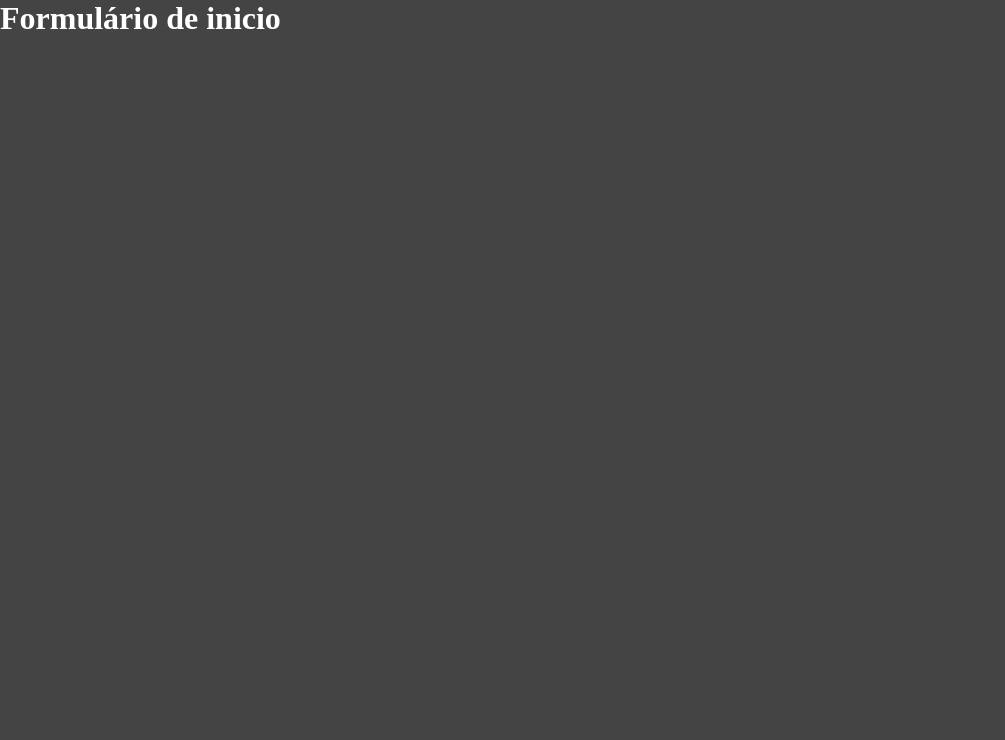
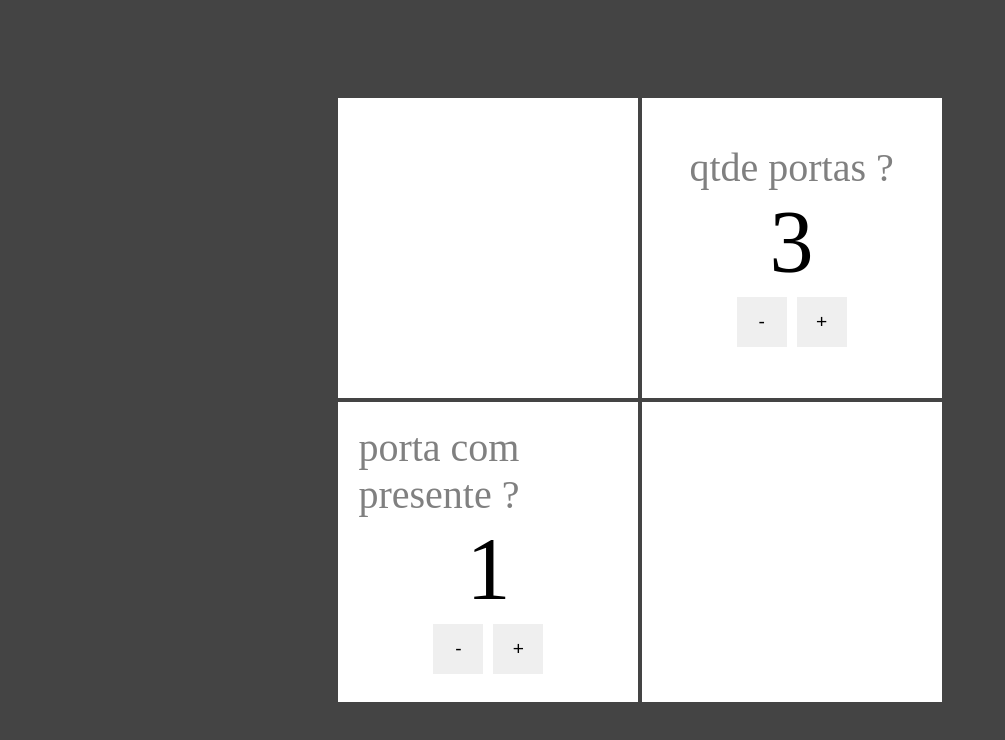
Before and after one commit to NTN1789/portaPremiada, a Next.js app: page / in a window 1280 px wide. Shown: the top 740 px of the page, without its empty margins (0-1005 px from the left). Built offline with nearby package versions, Linux system fonts and the light colour scheme.

Commit message:
finalizado o projeto

```diff
--- /dev/null
+++ b/src/components/card/Card.tsx
@@ -0,0 +1,21 @@
+import styles from "../../styles/Card.module.scss"
+
+interface Cards {
+    bgColor?:string
+    children?:any
+    color?:string
+}
+
+
+
+export default function Card(props:Cards) {
+  return (
+    <div className={styles.card}
+      style={{
+        backgroundColor: props.color ?? "#fff"
+
+      }} >
+        {props.children}
+        </div>
+  )
+}
--- /dev/null
+++ b/src/components/input/EntradaNumerica.tsx
@@ -0,0 +1,24 @@
+import styles from "../../styles/EntradaNumerica.module.scss"
+
+type Props = {
+    text: string;
+    value: number;
+    onChange: (newValue: number) => void;
+}
+
+export default function EntradaNumerica(props: Props) {
+
+const dec = () => props.onChange(props.value - 1)
+const inc = () => props.onChange(props.value + 1)
+    return (
+        <div className={styles.entradaNumerica}>
+            <span className={styles.text}>{props.text} </span>
+            <span className={styles.value}>{props.value}</span>
+
+            <div className={styles.botoes}>
+                <button className={styles.btn} onClick={dec}>-</button>
+                <button className={styles.btn} onClick={inc}>+</button>
+            </div>
+        </div>
+    )
+}
--- a/src/functions/quantidadePortas.ts
+++ b/src/functions/quantidadePortas.ts
@@ -5,7 +5,7 @@
 // Array.from({length:10},(,i) => i + 1  ) => vai contar até 10
 
 
-export function criarPortas(qtde:number,portaComPresente:number):PortaModel[] {
+export function CriarPortas(qtde:number,portaComPresente:number):PortaModel[] {
 
     return Array.from({length:qtde}, (_,i) => {
 
--- a/src/pages/index.tsx
+++ b/src/pages/index.tsx
@@ -1,20 +1,42 @@
-
-import Portas from '@/components/Porta/Portas'
-
-import PortaModel from '@/models/PortaModel'
+import Card from '@/components/card/Card'
+import styles from "../styles/Formulario.module.scss"
+import Link from 'next/link'
+import EntradaNumerica from '@/components/input/EntradaNumerica'
+import { useState } from 'react'
 
 
-
-export default function Home() {
-
-
+export default function Form() {
+const [qtdePortas, setQtdePortas] = useState<Number | null>(3);
+const [comPresente, setComPresente] = useState<Number | null>(1);
 
 
   return (
-    <div
-    style={{display:"flex"    }} >
+    <div className={styles.form} >
+      <div >
+        <Card bgcolor="#c0392c">
+          <h1>Monty hall</h1>
+        </Card>
+        <Card >
+            <EntradaNumerica text='qtde portas ?'
+             value={qtdePortas}
+             onChange={novaqtde => setQtdePortas(novaqtde)}/>
+        </Card>
+      </div>
+      <div >
+        <Card >
+        <EntradaNumerica text='porta com presente ?'
+             value={comPresente}
+             onChange={novaPortaComPresente => setComPresente(novaPortaComPresente)}/>
 
-    <h1>Formulário de inicio</h1>
+        </Card>
+
+        <Card bgcolor="green">
+          <Link href={`/jogo/${qtdePortas}/${comPresente}`} >
+            <h2 className={styles.link} >Iniciar</h2>
+          </Link>
+        </Card>
+      </div>
+
 
     </div>
   )
--- /dev/null
+++ b/src/styles/EntradaNumerica.module.scss
@@ -0,0 +1,34 @@
+.entradaNumerica{
+  display: flex;
+  flex-direction: column;
+  flex: 1;
+  align-items: center;
+  justify-content: center;
+  color: black;
+
+  font-size: 2.5rem;
+}
+
+.text {
+    color:gray;
+}
+
+.value {
+    color:black;
+    font-size: 5.5rem;
+}
+
+.botoes{
+    display: flex;
+}
+
+.btn {
+    display: flex;
+    justify-content: center;
+    align-items: center;
+    font-size: 1.2rem;
+    height: 50px;
+    width: 50px;
+    margin: 5px;
+    border: none;
+}
--- /dev/null
+++ b/src/styles/Formulario.module.scss
@@ -0,0 +1,22 @@
+.form {
+    display: flex;
+    flex-direction: column;
+    justify-content: center;
+    align-items: center;
+    height: 100vh;
+
+}
+
+.form > div {
+  display: flex;
+}
+
+.link{
+    display: flex;
+    justify-content: center;
+    align-items:flex-end ;
+    width: 28vh;
+    height: 7.2vw;
+    cursor: pointer;
+
+}
--- /dev/null
+++ b/src/styles/card.module.scss
@@ -0,0 +1,12 @@
+@import".././styles/Colors.scss";
+.card{
+   display: flex;
+   width: 300px;
+   height:300px ;
+   color:$White ;
+   margin: 0.1rem;
+   padding: 20px;
+   font-size: 1.5rem;
+
+
+}
```
Also changed, not shown: src/components/Porta/Portas.tsx (+5 -5 lines), src/pages/jogo/[portas]/[temPresente].tsx (+25 -5 lines).
